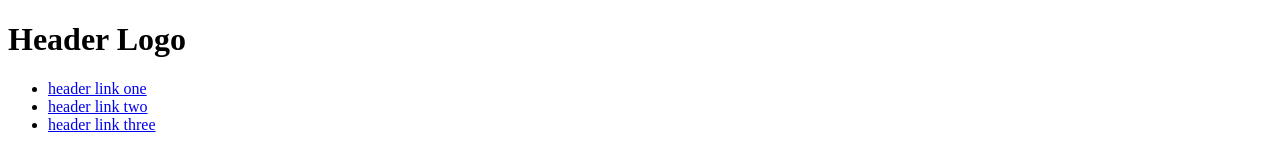
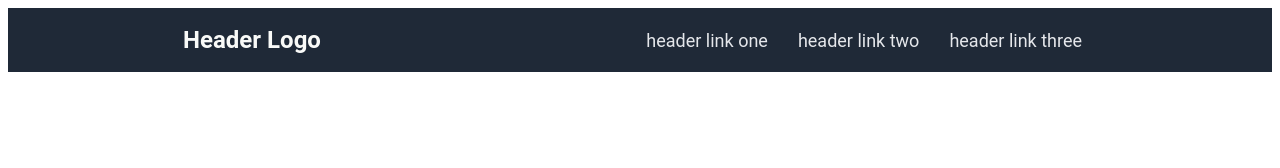
Before and after one commit to syndromenuts/odin-landing-page, a plain HTML site: page index.html in a window 1280 px wide. Drawn offline with Linux system fonts and the light colour scheme.

Commit message:
Finish header html and style
Expanded padding to move content away from the edges. Used flexbox to
arrange everything horizontally. Adjusted margins to separate everything
out. Changed the colors and fonts to match the specs.

```diff
--- a/index.html
+++ b/index.html
@@ -4,13 +4,16 @@
     <meta charset="UTF-8">
     <meta name="viewport" content="width=device-width, initial-scale=1.0">
     <title>Landing Page</title>
+    <link rel="stylesheet" href="style.css">
 </head>
 <body>
-    <h1>Header Logo</h1>
-    <ul>
-        <li><a href="#">header link one</a></li>
-        <li><a href="#">header link two</a></li>
-        <li><a href="#">header link three</a></li>
-    </ul>
+    <div class="header">
+        <h1 class="logo">Header Logo</h1>
+        <ul class="header-links">
+            <li><a class="header-link" href="#">header link one</a></li>
+            <li><a class="header-link" href="#">header link two</a></li>
+            <li><a class="header-link" href="#">header link three</a></li>
+        </ul>
+    </div>
 </body>
 </html>
--- /dev/null
+++ b/style.css
@@ -0,0 +1,37 @@
+* {
+    font-family: Roboto, sans-serif
+}
+
+ul {
+    list-style-type: none;
+    padding: 0;
+    margin: 0;
+}
+
+a {
+    text-decoration: none;
+}
+
+.header {
+    background-color: #1F2937;
+    padding: 18px 175px;
+    display: flex;
+    justify-content: space-between;
+    align-items: center
+}
+
+.logo {
+    margin: 0;
+    font-size: 24px;
+    color: #F9FAF8
+}
+
+.header-links {
+    display: flex
+}
+
+.header-link {
+    margin: 0px 15px;
+    font-size: 18px;
+    color: #E5E7EB;
+}
```
